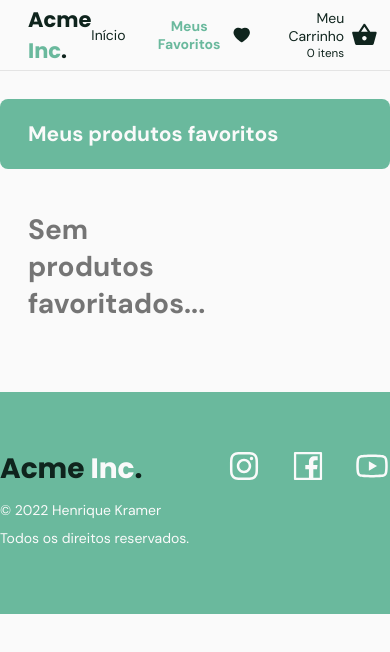
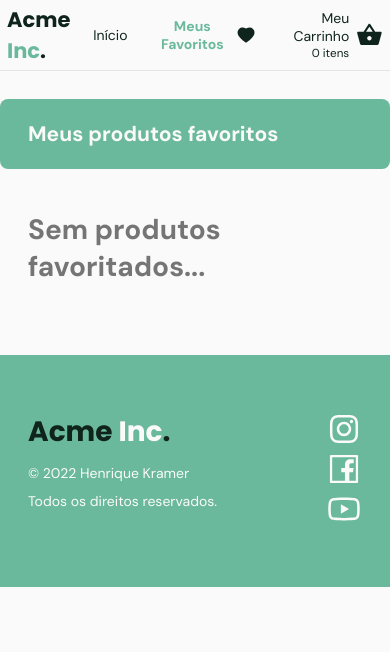
Before and after one commit to henriquekramer/acme-inc, a Next.js app: page /favorites in a window 390 px wide. Shown: the top 652 px of the page. Built offline with nearby package versions, Linux system fonts and the light colour scheme.

Commit message:
Aplicação de responsividade

```diff
--- a/src/components/Footer/index.tsx
+++ b/src/components/Footer/index.tsx
@@ -14,9 +14,9 @@ export function Footer() {
           <p>Todos os direitos reservados.</p>
         </div>
         <div className={styles.social}>
-          <a href="https://instagram.com" ><AiOutlineInstagram size={36}/></a>
-          <a href="https://facebook.com" ><AiOutlineFacebook size={36}/></a>
-          <a href="https://youtube.com" ><AiOutlineYoutube size={36}/></a>
+          <a href="https://instagram.com"><AiOutlineInstagram size={36}/></a>
+          <a href="https://facebook.com"><AiOutlineFacebook size={36}/></a>
+          <a href="https://youtube.com"><AiOutlineYoutube size={36}/></a>
         </div>
       </div>
     </footer>
--- a/src/components/Footer/styles.module.scss
+++ b/src/components/Footer/styles.module.scss
@@ -1,6 +1,6 @@
 .footer{
   background: var(--base-color);
-  padding: 4rem 0;
+  padding: 4rem 2rem;
   margin-top: 5rem;
 }
 
@@ -30,6 +30,9 @@
 
 .social {
   color: var(--text-color-light);
+  display: flex;
+  align-items: center;
+  justify-content: center;
 
   a {
 
@@ -41,8 +44,18 @@
     & + a {
       margin-left: 2rem;
     }
+  }
+}
 
+@media (max-width: 450px) {
+  .social {
+    flex-direction: column;
+    align-items: center;
 
+    a {
+      & + a {
+        margin-left: 0rem
+      }
+    }
   }
-
 }
--- a/src/components/Header/styles.module.scss
+++ b/src/components/Header/styles.module.scss
@@ -75,3 +75,9 @@
     color: var(--base-color);
   }
 }
+
+@media (max-width: 400px) {
+  .header {
+    padding: 0 0.5rem;
+  }
+}
--- a/src/pages/cart/styles.module.scss
+++ b/src/pages/cart/styles.module.scss
@@ -123,3 +123,14 @@
     margin-left: 5px;
   }
 }
+
+@media (max-width: 580px) {
+  .container{
+    overflow-x: scroll;
+  }
+
+  .total {
+    margin-left: 1rem;
+  }
+
+}
--- a/src/pages/favorites/styles.module.scss
+++ b/src/pages/favorites/styles.module.scss
@@ -95,3 +95,15 @@
     }
   }
 }
+
+@media (max-width: 980px) {
+  .productList {
+    grid-template-columns: repeat(2, 1fr);
+  }
+}
+
+@media (max-width: 650px) {
+  .productList {
+    grid-template-columns:  1fr;
+  }
+}
--- a/src/pages/home.module.scss
+++ b/src/pages/home.module.scss
@@ -110,3 +110,22 @@
     }
   }
 }
+
+@media (max-width: 980px) {
+  .productList {
+    grid-template-columns: repeat(2, 1fr);
+  }
+}
+
+@media (max-width: 650px) {
+  .productList {
+    grid-template-columns:  1fr;
+  }
+
+  .searchItem{
+
+    input {
+      margin-left: 1rem;
+    }
+  }
+}
```
Also changed, not shown: src/pages/cart/index.tsx (+6 -6 lines).
